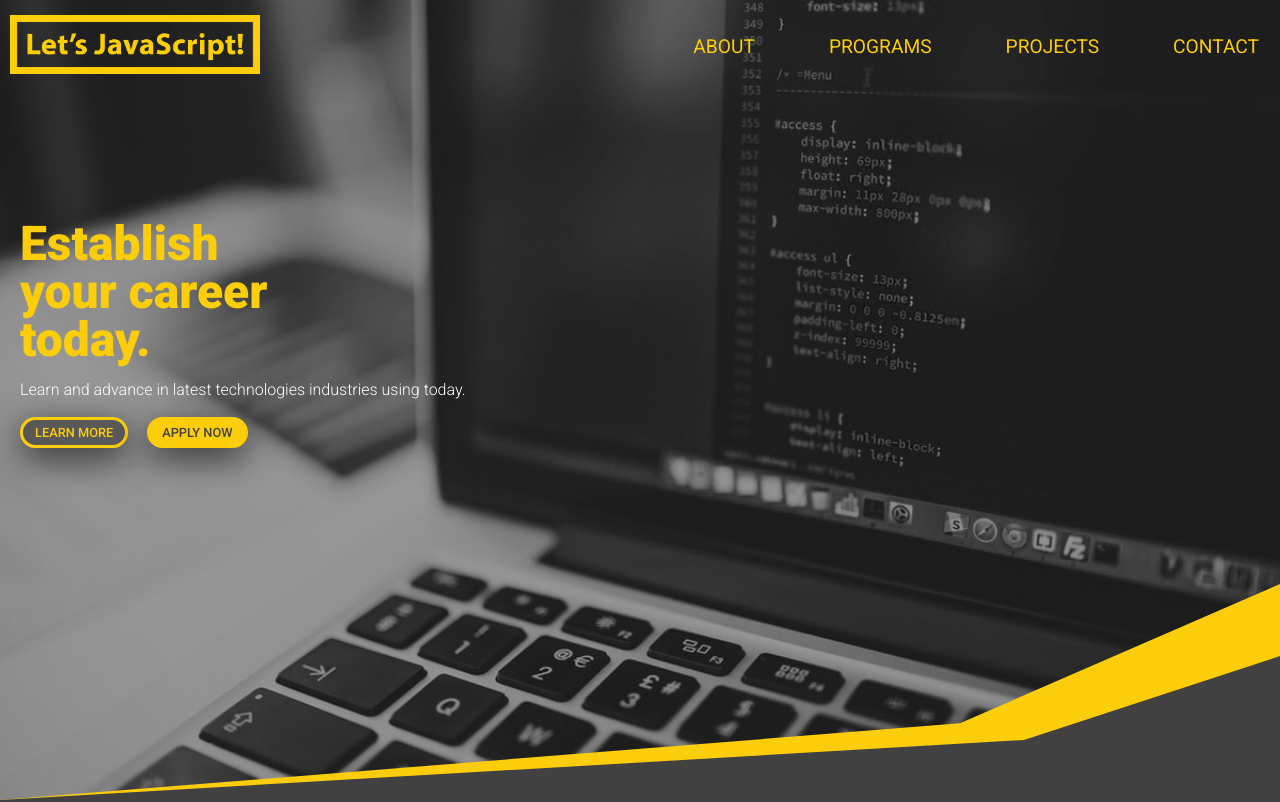
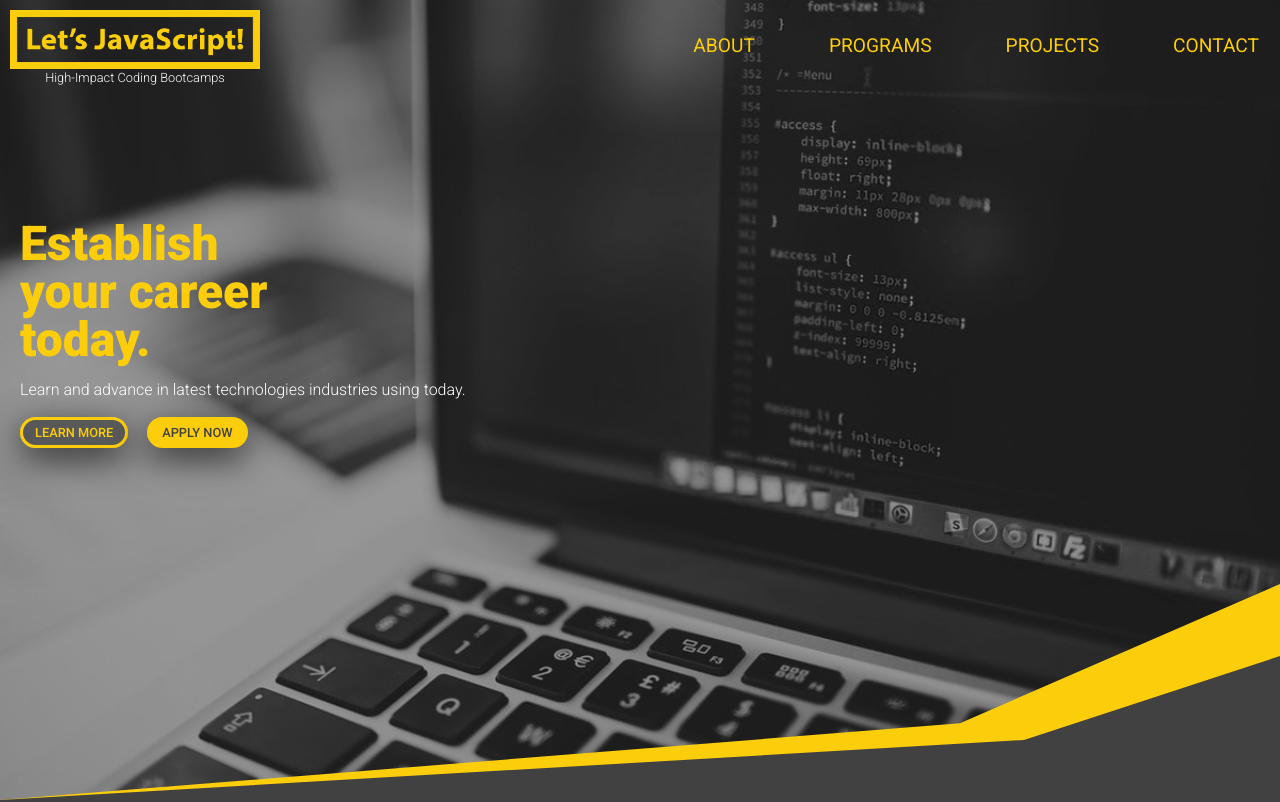
Before and after one commit to avidayal91/ljs-website, a plain HTML site: page index.html in a window 1280 px wide. Shown: the top 802 px of the page. Drawn offline with Linux system fonts and the light colour scheme.

Commit message:
logo subheading added

```diff
--- a/css/style.css
+++ b/css/style.css
@@ -50,6 +50,8 @@ header {
     transition: 0.5s;
 }
 
+
+
 header.bg-grey {
     background: var(--dark-grey);
 
@@ -59,9 +61,19 @@ header.bg-grey {
     display: inline-block;
 }
 
+.logo h1 {
+    font-size: 0.6em;
+    padding: 0 10px 5px;
+    color: #fff;
+    font-weight: 300;
+    text-align: center;
+    margin-top: -3px;
+
+}
+
 .logo img {
     max-width: 150px;
-    padding: 15px 10px;
+    padding: 10px 10px 0px;
     display: inline-block;
 }
 
@@ -170,11 +182,16 @@ nav a:focus,
         .logo {
             -ms-grid-column: 1/2;
             grid-column: 1/2;
+            max-width: 270px;
         }
 
         .logo img {
             max-width: 250px;
         }
+
+    .logo h1 {
+        font-size: 0.8em;
+    }
 
         nav {
             all:unset;
--- a/index.html
+++ b/index.html
@@ -17,7 +17,10 @@
 </head>
 <body class="site">
       <header>
-          <a href="index.html" class="logo"><img src="images/logo.png" alt="logo"></a>
+          <div class="logo">
+          <a href="index.html"><img src="images/logo.png" alt="logo"></a>
+          <h1>High-Impact Coding Bootcamps</h1>
+          </div>
           <input type="checkbox" id="nav-toggle" class="nav-toggle">
           <nav>
               <ul>
```
